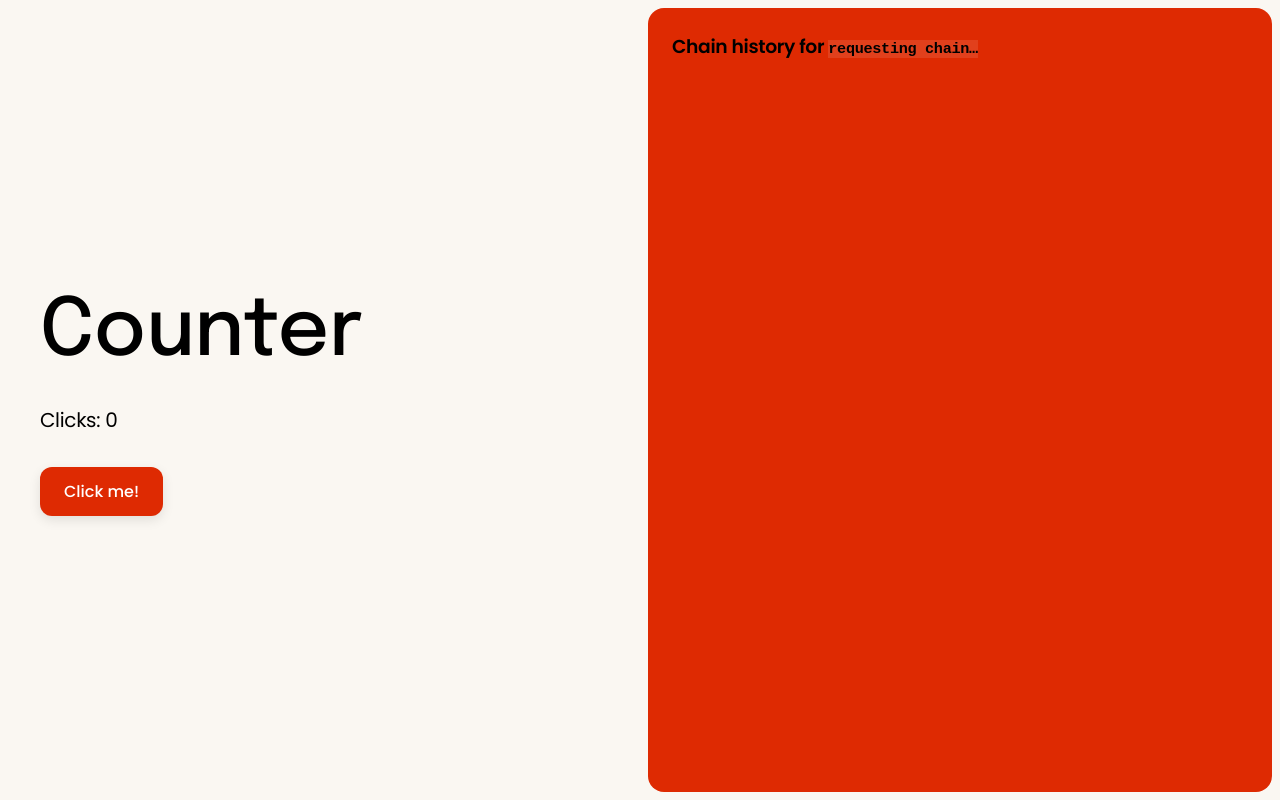
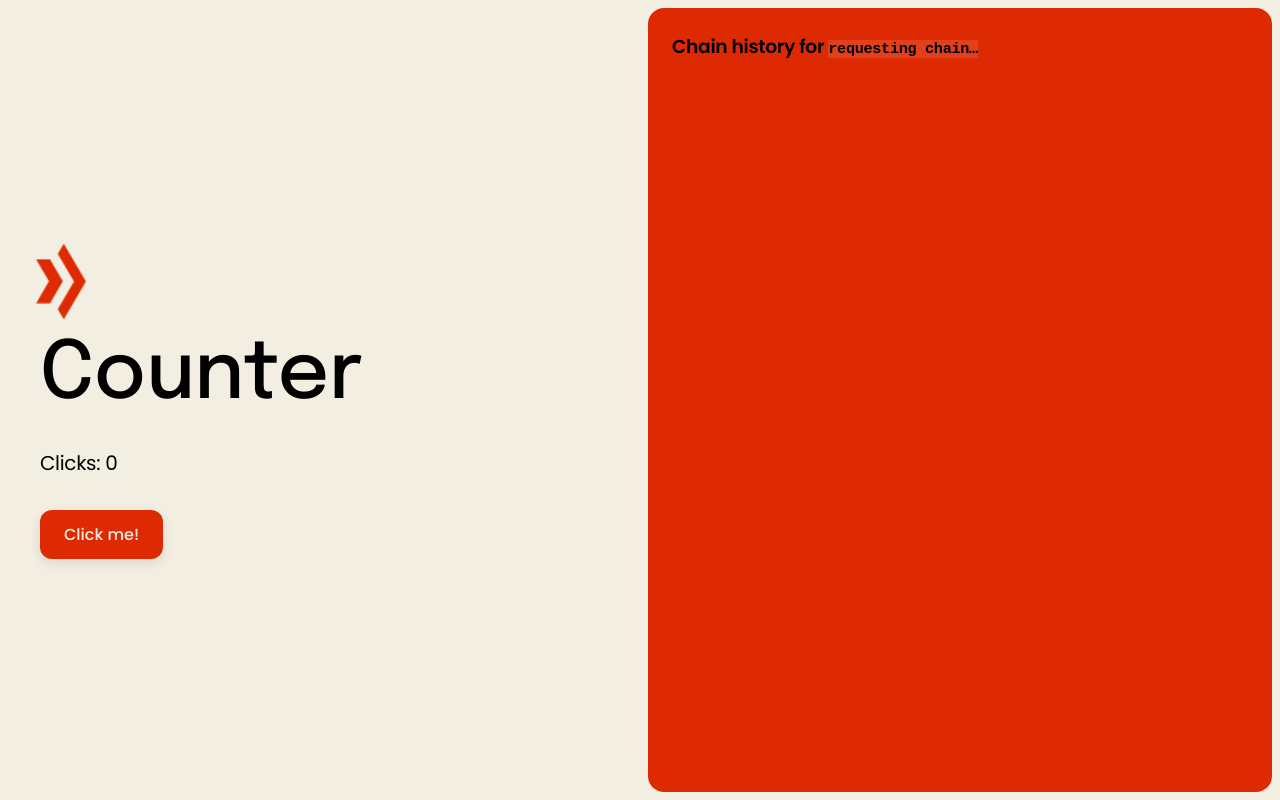
Before and after one commit to linera-io/linera-web, a browser extension: page examples/hosted-counter/index.html in a window 1280 px wide. Drawn offline with Linux system fonts and the light colour scheme.

Commit message:
`hosted-counter`: port to mininet

```diff
--- a/examples/hosted-counter/index.html
+++ b/examples/hosted-counter/index.html
@@ -11,6 +11,9 @@
     <div class="container">
       <div class="content">
         <div>
+            <svg class="arrow" viewBox="0 0 52 79">
+              <path d="M 28.85 78.565 L 22.691 68.03 L 39.386 39.474 L 22.678 10.892 L 28.837 0.358 L 51.703 39.474 Z M 0.309 61.986 L 13.557 39.322 L 0.284 16.62 L 14.628 16.62 L 27.901 39.322 L 14.654 61.986 Z" fill="rgb(222, 42, 2)"></path>
+            </svg>
           <h2>Counter</h2>
           <p class="counter">Clicks: <span id="count">0</span></p>
           <button id="increment-btn">Click me!</button>
@@ -32,13 +35,13 @@
     <script type="importmap">
       {
           "imports": {
-              "@linera/client": "./js/@linera/client/index.js"
+              "@linera/client": "./js/@linera/client/linera_web.js"
           }
       }
     </script>
 
     <script type="module">
-      import linera from '@linera/client';
+      import * as linera from '@linera/client';
 
       const COUNTER_APP_ID = 'a2b93d1da68bc052f5b8650b5484103244ab9662c3a2e7112c71acc825f8f76e1073f4e0775a9212fff735f4fa30c228334a44d098e81a828839ef22f927f461ee44e4b2c6372d9d235c7beecaa08697cbb9d62685c409d70f3374b00d4abd7c00';
 
@@ -53,11 +56,9 @@
       }
 
       async function run() {
-          console.log('initializing');
           await linera.default();
-          console.log('initialized');
 
-          const faucet = await new linera.Faucet('https://faucet.demo-net.linera.net');
+          const faucet = await new linera.Faucet('https://faucet.mini-net.linera.net');
           const wallet = await faucet.createWallet();
           const client = await new linera.Client(wallet);
           document.getElementById('chain-id').innerText = await faucet.claimChain(client);
@@ -69,7 +70,6 @@
 
           updateCount(counter);
           client.onNotification(notification => {
-              console.debug('received notification', notification);
               let newBlock = notification.reason.NewBlock;
               if (!newBlock) return;
               addLogEntry(newBlock);
--- a/examples/hosted-counter/style.css
+++ b/examples/hosted-counter/style.css
@@ -9,7 +9,7 @@
 body {
     font-family: 'Poppins', system-ui, -apple-system, BlinkMacSystemFont, 'Segoe UI', Roboto, sans-serif;
     letter-spacing: -.02em;
-    background-color: #faf7f2;
+    background-color: #f3eee2;
     height: 100vh;
 }
 
@@ -49,7 +49,7 @@ h2 {
 
 button {
     background-color: rgb(222, 42, 2);
-    color: white;
+    color: #f3eee2;
     border: none;
     padding: 0.75rem 1.5rem;
     border-radius: 12px;
@@ -78,7 +78,7 @@ button:hover {
 .log-container {
     border-radius: 12px;
     overflow: hidden;
-    color: rgba(255, 255, 255, 0.9);
+    color: #f3eee2;
 }
 
 #chain-id {
@@ -101,3 +101,21 @@ button:hover {
     font-family: monospace;
     background-color: rgba(255, 255, 255, 0.1);
 }
+
+.arrow {
+    height: 79px;
+    width: 42px;
+    aspect-ratio: inherit;
+    animation: 1s infinite alternate breathe ease-out;
+    will-change: transform;
+}
+
+@keyframes breathe {
+    from {
+        scale: 100%;
+    }
+
+    to {
+        scale: 120%;
+    }
+}
```
